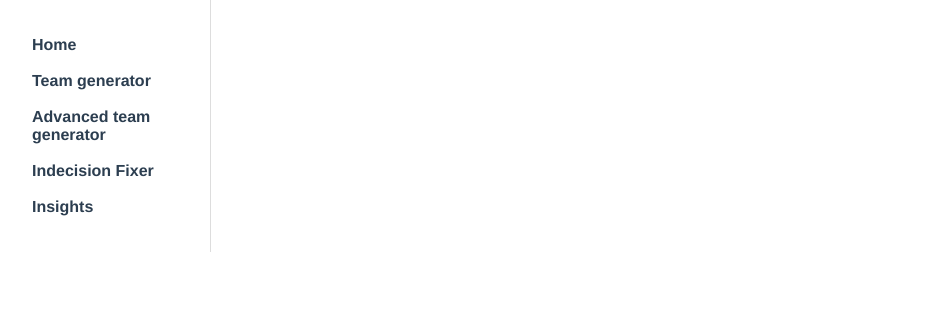
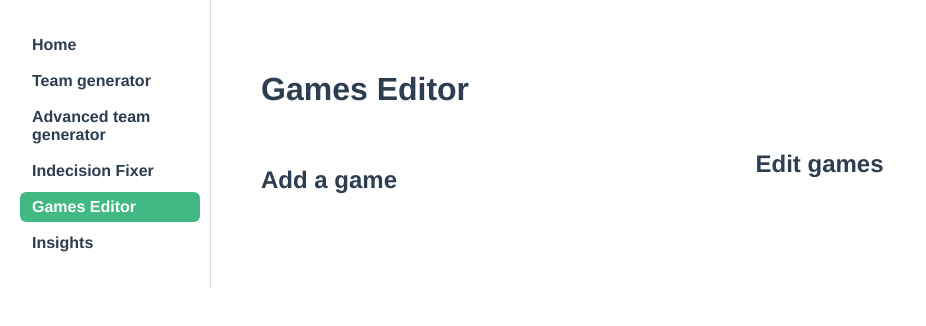
Before and after one commit to viewfromthesky/gn-tools, a Vue app: page /edit/games in a window 1280 px wide. Shown: the top 326 px of the page, without its empty margins (0-926 px from the left). Built offline with nearby package versions, Linux system fonts and the light colour scheme.

Commit message:
Preparing to split editing tools away from Insights

```diff
--- a/package.json
+++ b/package.json
@@ -9,6 +9,7 @@
   },
   "dependencies": {
     "dotenv": "^8.2.0",
+    "luxon": "^1.26.0",
     "pinia": "^2.0.0-alpha.13",
     "uuid": "^8.3.2",
     "vue": "^3.0.11",
--- a/src/App.vue
+++ b/src/App.vue
@@ -4,12 +4,18 @@
     <router-link to="/team-generator">Team generator</router-link>
     <router-link to="/adv-team-generator">Advanced team generator</router-link>
     <router-link to="/indecision-fixer">Indecision Fixer</router-link>
+		<router-link to="/edit/games">Games Editor</router-link>
 	<router-link to="/insights">Insights</router-link>
   </div>
   <div id="main">
     <router-view />
   </div>
 </template>
+
+<script typescript>
+// need to initialise the store from here
+// use localStorage to begin with
+</script>
 
 <style>
 html,
--- a/src/router/index.ts
+++ b/src/router/index.ts
@@ -38,6 +38,14 @@ const routes: Array<RouteRecordRaw> = [
 			import(
 				/* webpackChunkName: "insights" */ "../views/Insights.vue"
 			)
+	},
+	{
+		path: "/edit/games",
+		name: "Games Editor",
+		component: () =>
+			import(
+				/* webpackChunkName: "games-editor" */ "../views/GamesEditor.vue"
+			)
 	}
 ];
 
--- /dev/null
+++ b/src/views/GamesEditor.vue
@@ -0,0 +1,42 @@
+<template>
+	<div>
+		<h1>Games Editor</h1>
+		<div class="flex-row">
+			<div class="flex-1">
+				<h2>Add a game</h2>
+			</div>
+			<div class="flex-1">
+				<h2>Edit games</h2>
+				<ul>
+					<li
+						v-for="game in allGames"
+						:key="game.id"
+					>
+						{{ game.name }}
+					</li>
+				</ul>
+			</div>
+		</div>
+	</div>
+</template>
+
+<script>
+import { useGameStore } from "@/store/games";
+
+export default {
+	setup() {
+		const gameStore = useGameStore();
+
+		return {
+			gameStore
+		};
+	},
+	computed: {
+		allGames: {
+			get() {
+				return this.gameStore.all;
+			}
+		}
+	}
+};
+</script>
--- a/src/views/Insights.vue
+++ b/src/views/Insights.vue
@@ -53,7 +53,6 @@
 </template>
 
 <script>
-import { defineComponent } from "vue";
 import { v4 } from "uuid";
 import Input from "@/components/ui/Input";
 import { usePlayerStore } from "@/store/players";
```
Also changed, not shown: src/store/index.ts (added, +10 -0 lines), 1 other file (tests, documents, lock files or other folders).
